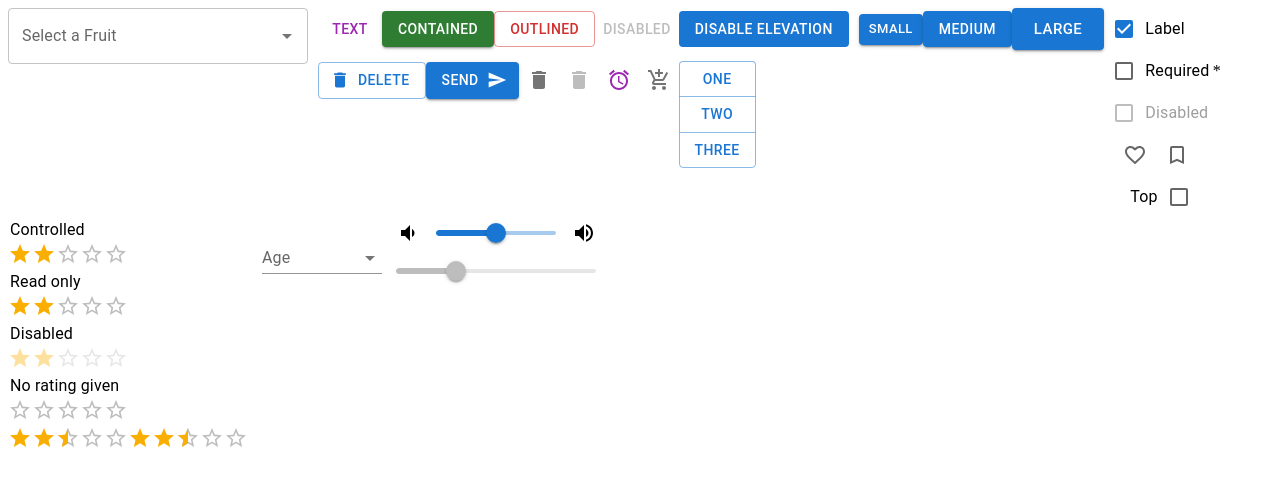
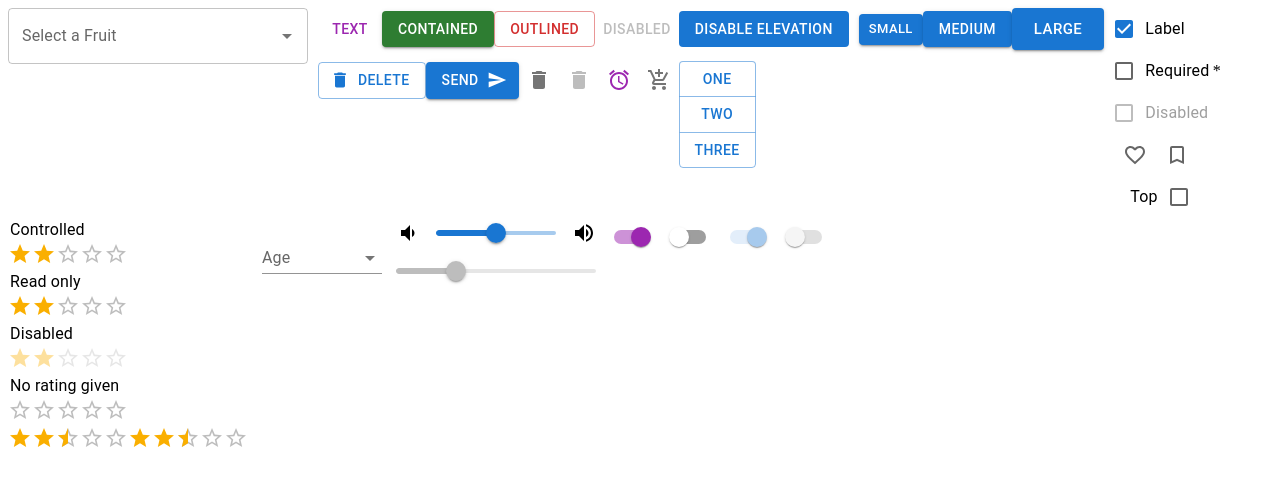
Before and after one commit to SucaadSalaadcis/MUI, a React (Vite) app: page / in a window 1280 px wide. Shown: the top 486 px of the page. Built offline with nearby package versions, Linux system fonts and the light colour scheme.

Commit message:
added switch

```diff
--- a/src/App.jsx
+++ b/src/App.jsx
@@ -5,6 +5,7 @@ import CheckBoxEx from './components/CheckBoxEx'
 import RatingEx from './components/RatingEx'
 import SelectEx from './components/SelectEx'
 import SliderEx from './components/SliderEx'
+import SwitchEx from './components/SwitchEx'
 
 
 export default function App() {
@@ -22,6 +23,7 @@ export default function App() {
         <RatingEx />
         <SelectEx />
         <SliderEx />
+        <SwitchEx />
       </div>
 
     </>
--- /dev/null
+++ b/src/components/SwitchEx.jsx
@@ -0,0 +1,21 @@
+// Import necessary React and Material-UI components
+import React from 'react';
+import Switch from '@mui/material/Switch'; // Switch component
+
+export default function SwitchEx() {
+    return (
+        <div>
+            {/* A switch that is initially on */}
+            <Switch aria-label='Switch 1' defaultChecked color='secondary' />
+
+            {/* A switch that is initially off */}
+            <Switch aria-label='Switch 2' />
+
+            {/* A disabled switch that is on */}
+            <Switch aria-label='Switch 3' disabled defaultChecked />
+
+            {/* A disabled switch that is off */}
+            <Switch aria-label='Switch 4' disabled />
+        </div>
+    );
+}
```
